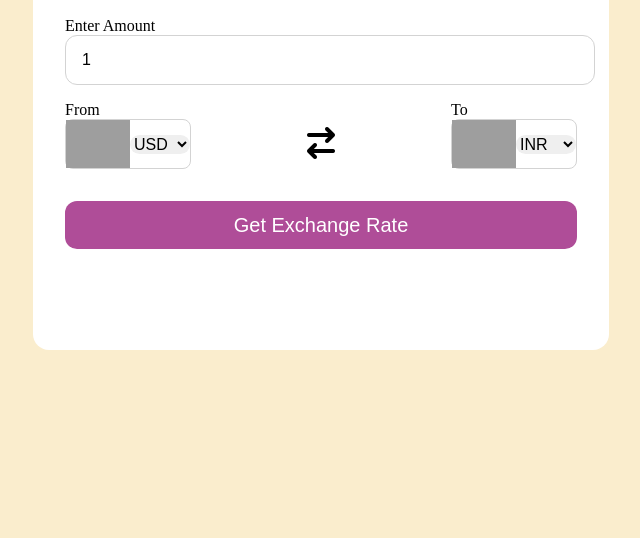
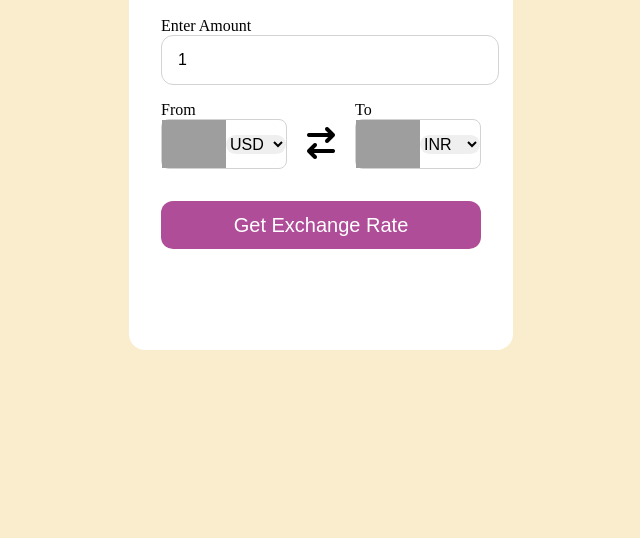
Before and after one commit to HarshP1912/Mini-Projects, a plain HTML site: page Currency Converter/index.html in a window 1280 px wide. Shown: the part 262-800 px from the top of the page, without its empty margins (319-959 px from the left). Drawn offline with Linux system fonts and the light colour scheme; no server answers; grey boxes are pictures that could not be loaded.

Commit message:
final changes

```diff
--- a/Currency Converter/style.css
+++ b/Currency Converter/style.css
@@ -20,7 +20,7 @@ h2{
     padding: 2rem;
     border-radius: 1rem;
     min-height: 45vh;
-    width: 40vw;
+    width: 40vh;
 }
 
 form{
```
